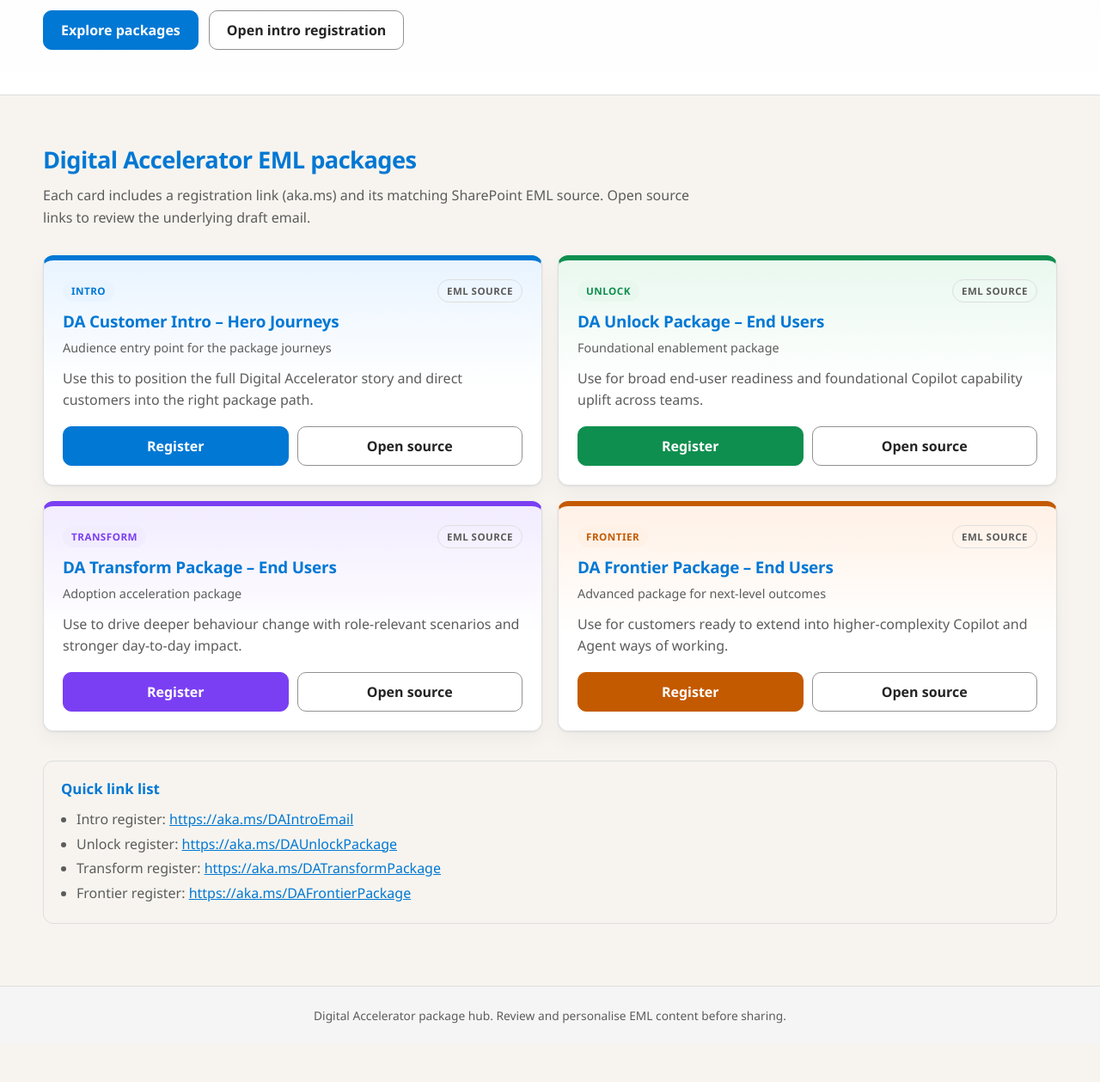
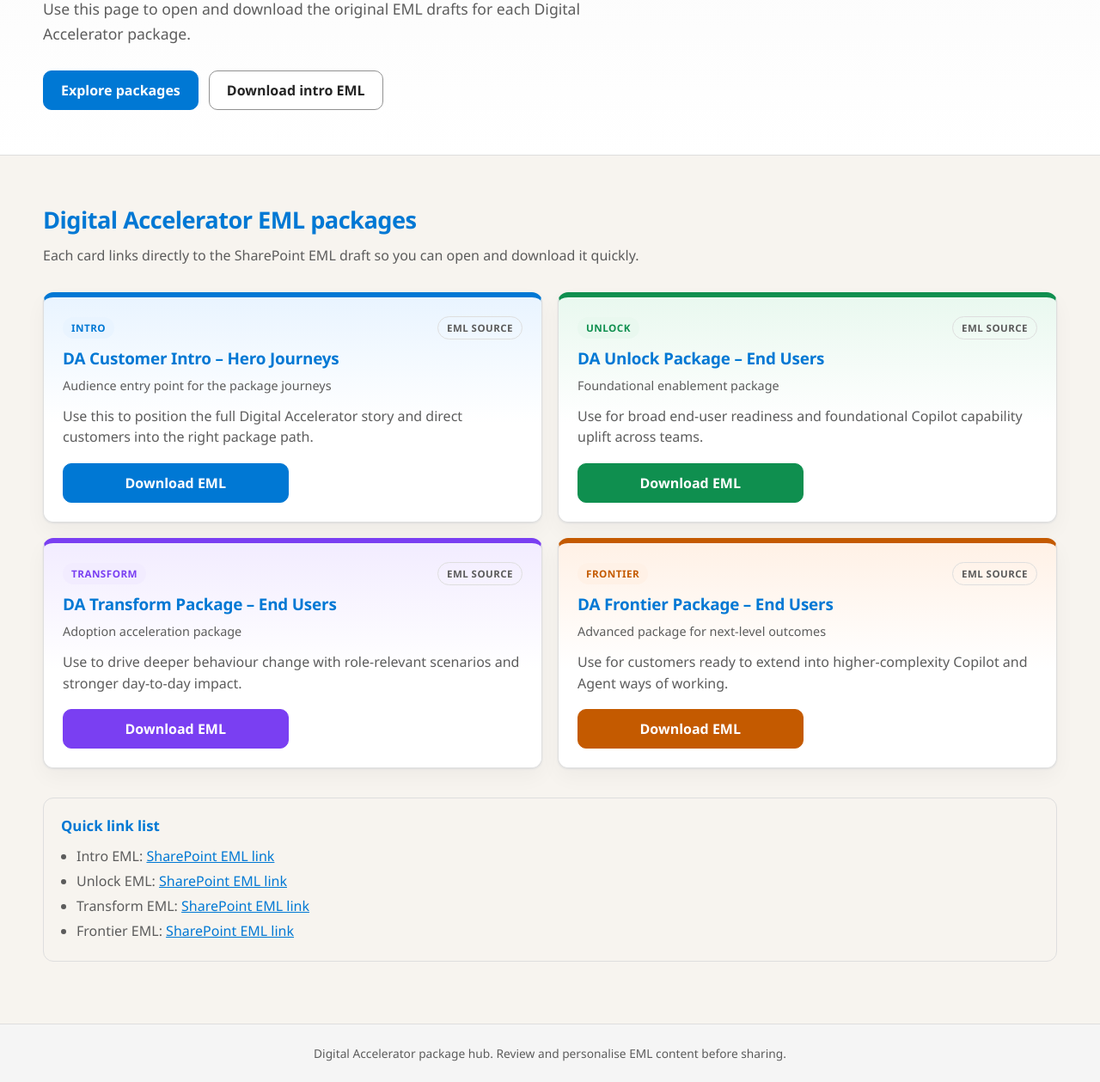
Before and after one commit to nicholasorford-coder/da-eml-hub, a plain HTML site: page index.html in a window 1280 px wide. Shown: the part 604-1863 px from the top of the page at 86% size. Before the commit the page ends 1819 px from the top, so only its background shows below. Drawn offline with Linux system fonts and the light colour scheme.

Commit message:
Simplify package actions to Download EML only
Co-authored-by: Copilot <223556219+Copilot@users.noreply.github.com>

```diff
--- a/index.html
+++ b/index.html
@@ -359,7 +359,7 @@
         <span class="brand-mark" aria-hidden="true">DA</span>
         <span>Digital Accelerator</span>
       </div>
-      <span class="status">Registration + EML source hub</span>
+      <span class="status">EML asset hub</span>
     </div>
   </header>
 
@@ -370,13 +370,13 @@
     <div class="brand-stripe" aria-hidden="true"><span></span><span></span><span></span></div>
     <div class="hero-inner">
       <p class="eyebrow">Copilot and Agents</p>
-      <h1>Package registrations and EML assets in one place</h1>
+      <h1>Download Digital Accelerator package EMLs in one place</h1>
       <p class="hero-copy">
-        Use this page to register audiences into each Digital Accelerator package, or open the original EML draft source.
+        Use this page to open and download the original EML drafts for each Digital Accelerator package.
       </p>
       <div class="hero-actions">
         <a class="button button-primary" href="#packages">Explore packages</a>
-        <a class="button" href="https://aka.ms/DAIntroEmail" target="_blank" rel="noopener noreferrer">Open intro registration</a>
+        <a class="button" href="https://how2demos-my.sharepoint.com/:u:/r/personal/nickorford_how2demos_com/_layouts/15/onedrive.aspx?id=%2Fpersonal%2Fnickorford%5Fhow2demos%5Fcom%2FDocuments%2FDA%20Asia%2FPackage%20EML%2FDA%20Customer%20Intro%20%2D%20Hero%20Journeys%20%28DRAFT%29%2Eeml&parent=%2Fpersonal%2Fnickorford%5Fhow2demos%5Fcom%2FDocuments%2FDA%20Asia%2FPackage%20EML&share=cQoz1ylhzJjcRag2s7GV%2DhFmEgUDxv%5FzlSZA9bWKeJVwJNWXRw" target="_blank" rel="noopener noreferrer">Download intro EML</a>
       </div>
     </div>
   </section>
@@ -385,7 +385,7 @@
     <section class="intro">
       <h2>Digital Accelerator EML packages</h2>
       <p>
-        Each card includes a registration link (aka.ms) and its matching SharePoint EML source. Open source links to review the underlying draft email.
+        Each card links directly to the SharePoint EML draft so you can open and download it quickly.
       </p>
     </section>
 
@@ -399,8 +399,7 @@
         <p class="meta">Audience entry point for the package journeys</p>
         <p class="card-copy">Use this to position the full Digital Accelerator story and direct customers into the right package path.</p>
         <div class="actions">
-          <a class="button package-btn" href="https://aka.ms/DAIntroEmail" target="_blank" rel="noopener noreferrer">Register</a>
-          <a class="button" href="https://how2demos-my.sharepoint.com/:u:/r/personal/nickorford_how2demos_com/_layouts/15/onedrive.aspx?id=%2Fpersonal%2Fnickorford%5Fhow2demos%5Fcom%2FDocuments%2FDA%20Asia%2FPackage%20EML%2FDA%20Customer%20Intro%20%2D%20Hero%20Journeys%20%28DRAFT%29%2Eeml&parent=%2Fpersonal%2Fnickorford%5Fhow2demos%5Fcom%2FDocuments%2FDA%20Asia%2FPackage%20EML&share=cQoz1ylhzJjcRag2s7GV%2DhFmEgUDxv%5FzlSZA9bWKeJVwJNWXRw" target="_blank" rel="noopener noreferrer">Open source</a>
+          <a class="button package-btn" href="https://how2demos-my.sharepoint.com/:u:/r/personal/nickorford_how2demos_com/_layouts/15/onedrive.aspx?id=%2Fpersonal%2Fnickorford%5Fhow2demos%5Fcom%2FDocuments%2FDA%20Asia%2FPackage%20EML%2FDA%20Customer%20Intro%20%2D%20Hero%20Journeys%20%28DRAFT%29%2Eeml&parent=%2Fpersonal%2Fnickorford%5Fhow2demos%5Fcom%2FDocuments%2FDA%20Asia%2FPackage%20EML&share=cQoz1ylhzJjcRag2s7GV%2DhFmEgUDxv%5FzlSZA9bWKeJVwJNWXRw" target="_blank" rel="noopener noreferrer">Download EML</a>
         </div>
       </article>
 
@@ -413,8 +412,7 @@
         <p class="meta">Foundational enablement package</p>
         <p class="card-copy">Use for broad end-user readiness and foundational Copilot capability uplift across teams.</p>
         <div class="actions">
-          <a class="button package-btn" href="https://aka.ms/DAUnlockPackage" target="_blank" rel="noopener noreferrer">Register</a>
-          <a class="button" href="https://how2demos-my.sharepoint.com/:u:/r/personal/nickorford_how2demos_com/_layouts/15/onedrive.aspx?id=%2Fpersonal%2Fnickorford%5Fhow2demos%5Fcom%2FDocuments%2FDA%20Asia%2FPackage%20EML%2FDA%20Unlock%20Package%20%2D%20End%20Users%20%28DRAFT%29%2Eeml&parent=%2Fpersonal%2Fnickorford%5Fhow2demos%5Fcom%2FDocuments%2FDA%20Asia%2FPackage%20EML&share=cQrZ%2D6D2IQZvSLIbxkdChK55EgUDfKKA%5F7OyQHAcJyRJp4rIKg" target="_blank" rel="noopener noreferrer">Open source</a>
+          <a class="button package-btn" href="https://how2demos-my.sharepoint.com/:u:/r/personal/nickorford_how2demos_com/_layouts/15/onedrive.aspx?id=%2Fpersonal%2Fnickorford%5Fhow2demos%5Fcom%2FDocuments%2FDA%20Asia%2FPackage%20EML%2FDA%20Unlock%20Package%20%2D%20End%20Users%20%28DRAFT%29%2Eeml&parent=%2Fpersonal%2Fnickorford%5Fhow2demos%5Fcom%2FDocuments%2FDA%20Asia%2FPackage%20EML&share=cQrZ%2D6D2IQZvSLIbxkdChK55EgUDfKKA%5F7OyQHAcJyRJp4rIKg" target="_blank" rel="noopener noreferrer">Download EML</a>
         </div>
       </article>
 
@@ -427,8 +425,7 @@
         <p class="meta">Adoption acceleration package</p>
         <p class="card-copy">Use to drive deeper behaviour change with role-relevant scenarios and stronger day-to-day impact.</p>
         <div class="actions">
-          <a class="button package-btn" href="https://aka.ms/DATransformPackage" target="_blank" rel="noopener noreferrer">Register</a>
-          <a class="button" href="https://how2demos-my.sharepoint.com/:u:/r/personal/nickorford_how2demos_com/_layouts/15/onedrive.aspx?id=%2Fpersonal%2Fnickorford%5Fhow2demos%5Fcom%2FDocuments%2FDA%20Asia%2FPackage%20EML%2FDA%20Transform%20Package%20%2D%20End%20Users%20%28DRAFT%29%2Eeml&parent=%2Fpersonal%2Fnickorford%5Fhow2demos%5Fcom%2FDocuments%2FDA%20Asia%2FPackage%20EML&share=cQrOVy6Fc4B9SrPFcPMHjp9JEgUDSi6LFSAwHpXzrJlltQ8v9w" target="_blank" rel="noopener noreferrer">Open source</a>
+          <a class="button package-btn" href="https://how2demos-my.sharepoint.com/:u:/r/personal/nickorford_how2demos_com/_layouts/15/onedrive.aspx?id=%2Fpersonal%2Fnickorford%5Fhow2demos%5Fcom%2FDocuments%2FDA%20Asia%2FPackage%20EML%2FDA%20Transform%20Package%20%2D%20End%20Users%20%28DRAFT%29%2Eeml&parent=%2Fpersonal%2Fnickorford%5Fhow2demos%5Fcom%2FDocuments%2FDA%20Asia%2FPackage%20EML&share=cQrOVy6Fc4B9SrPFcPMHjp9JEgUDSi6LFSAwHpXzrJlltQ8v9w" target="_blank" rel="noopener noreferrer">Download EML</a>
         </div>
       </article>
 
@@ -441,8 +438,7 @@
         <p class="meta">Advanced package for next-level outcomes</p>
         <p class="card-copy">Use for customers ready to extend into higher-complexity Copilot and Agent ways of working.</p>
         <div class="actions">
-          <a class="button package-btn" href="https://aka.ms/DAFrontierPackage" target="_blank" rel="noopener noreferrer">Register</a>
-          <a class="button" href="https://how2demos-my.sharepoint.com/:u:/r/personal/nickorford_how2demos_com/_layouts/15/onedrive.aspx?id=%2Fpersonal%2Fnickorford%5Fhow2demos%5Fcom%2FDocuments%2FDA%20Asia%2FPackage%20EML%2FDA%20Frontier%20Package%20%2D%20End%20Users%20%28DRAFT%29%2Eeml&parent=%2Fpersonal%2Fnickorford%5Fhow2demos%5Fcom%2FDocuments%2FDA%20Asia%2FPackage%20EML&share=cQqMbd%2DkDeVeQKndTCsFqesUEgUDbbQg9Fbydmh8XpZsQrR1%2Dg" target="_blank" rel="noopener noreferrer">Open source</a>
+          <a class="button package-btn" href="https://how2demos-my.sharepoint.com/:u:/r/personal/nickorford_how2demos_com/_layouts/15/onedrive.aspx?id=%2Fpersonal%2Fnickorford%5Fhow2demos%5Fcom%2FDocuments%2FDA%20Asia%2FPackage%20EML%2FDA%20Frontier%20Package%20%2D%20End%20Users%20%28DRAFT%29%2Eeml&parent=%2Fpersonal%2Fnickorford%5Fhow2demos%5Fcom%2FDocuments%2FDA%20Asia%2FPackage%20EML&share=cQqMbd%2DkDeVeQKndTCsFqesUEgUDbbQg9Fbydmh8XpZsQrR1%2Dg" target="_blank" rel="noopener noreferrer">Download EML</a>
         </div>
       </article>
     </section>
@@ -450,10 +446,10 @@
     <section class="links" aria-label="Quick link list">
       <h3>Quick link list</h3>
       <ul>
-        <li>Intro register: <a href="https://aka.ms/DAIntroEmail" target="_blank" rel="noopener noreferrer">https://aka.ms/DAIntroEmail</a></li>
-        <li>Unlock register: <a href="https://aka.ms/DAUnlockPackage" target="_blank" rel="noopener noreferrer">https://aka.ms/DAUnlockPackage</a></li>
-        <li>Transform register: <a href="https://aka.ms/DATransformPackage" target="_blank" rel="noopener noreferrer">https://aka.ms/DATransformPackage</a></li>
-        <li>Frontier register: <a href="https://aka.ms/DAFrontierPackage" target="_blank" rel="noopener noreferrer">https://aka.ms/DAFrontierPackage</a></li>
+        <li>Intro EML: <a href="https://how2demos-my.sharepoint.com/:u:/r/personal/nickorford_how2demos_com/_layouts/15/onedrive.aspx?id=%2Fpersonal%2Fnickorford%5Fhow2demos%5Fcom%2FDocuments%2FDA%20Asia%2FPackage%20EML%2FDA%20Customer%20Intro%20%2D%20Hero%20Journeys%20%28DRAFT%29%2Eeml&parent=%2Fpersonal%2Fnickorford%5Fhow2demos%5Fcom%2FDocuments%2FDA%20Asia%2FPackage%20EML&share=cQoz1ylhzJjcRag2s7GV%2DhFmEgUDxv%5FzlSZA9bWKeJVwJNWXRw" target="_blank" rel="noopener noreferrer">SharePoint EML link</a></li>
+        <li>Unlock EML: <a href="https://how2demos-my.sharepoint.com/:u:/r/personal/nickorford_how2demos_com/_layouts/15/onedrive.aspx?id=%2Fpersonal%2Fnickorford%5Fhow2demos%5Fcom%2FDocuments%2FDA%20Asia%2FPackage%20EML%2FDA%20Unlock%20Package%20%2D%20End%20Users%20%28DRAFT%29%2Eeml&parent=%2Fpersonal%2Fnickorford%5Fhow2demos%5Fcom%2FDocuments%2FDA%20Asia%2FPackage%20EML&share=cQrZ%2D6D2IQZvSLIbxkdChK55EgUDfKKA%5F7OyQHAcJyRJp4rIKg" target="_blank" rel="noopener noreferrer">SharePoint EML link</a></li>
+        <li>Transform EML: <a href="https://how2demos-my.sharepoint.com/:u:/r/personal/nickorford_how2demos_com/_layouts/15/onedrive.aspx?id=%2Fpersonal%2Fnickorford%5Fhow2demos%5Fcom%2FDocuments%2FDA%20Asia%2FPackage%20EML%2FDA%20Transform%20Package%20%2D%20End%20Users%20%28DRAFT%29%2Eeml&parent=%2Fpersonal%2Fnickorford%5Fhow2demos%5Fcom%2FDocuments%2FDA%20Asia%2FPackage%20EML&share=cQrOVy6Fc4B9SrPFcPMHjp9JEgUDSi6LFSAwHpXzrJlltQ8v9w" target="_blank" rel="noopener noreferrer">SharePoint EML link</a></li>
+        <li>Frontier EML: <a href="https://how2demos-my.sharepoint.com/:u:/r/personal/nickorford_how2demos_com/_layouts/15/onedrive.aspx?id=%2Fpersonal%2Fnickorford%5Fhow2demos%5Fcom%2FDocuments%2FDA%20Asia%2FPackage%20EML%2FDA%20Frontier%20Package%20%2D%20End%20Users%20%28DRAFT%29%2Eeml&parent=%2Fpersonal%2Fnickorford%5Fhow2demos%5Fcom%2FDocuments%2FDA%20Asia%2FPackage%20EML&share=cQqMbd%2DkDeVeQKndTCsFqesUEgUDbbQg9Fbydmh8XpZsQrR1%2Dg" target="_blank" rel="noopener noreferrer">SharePoint EML link</a></li>
       </ul>
     </section>
   </main>
```
